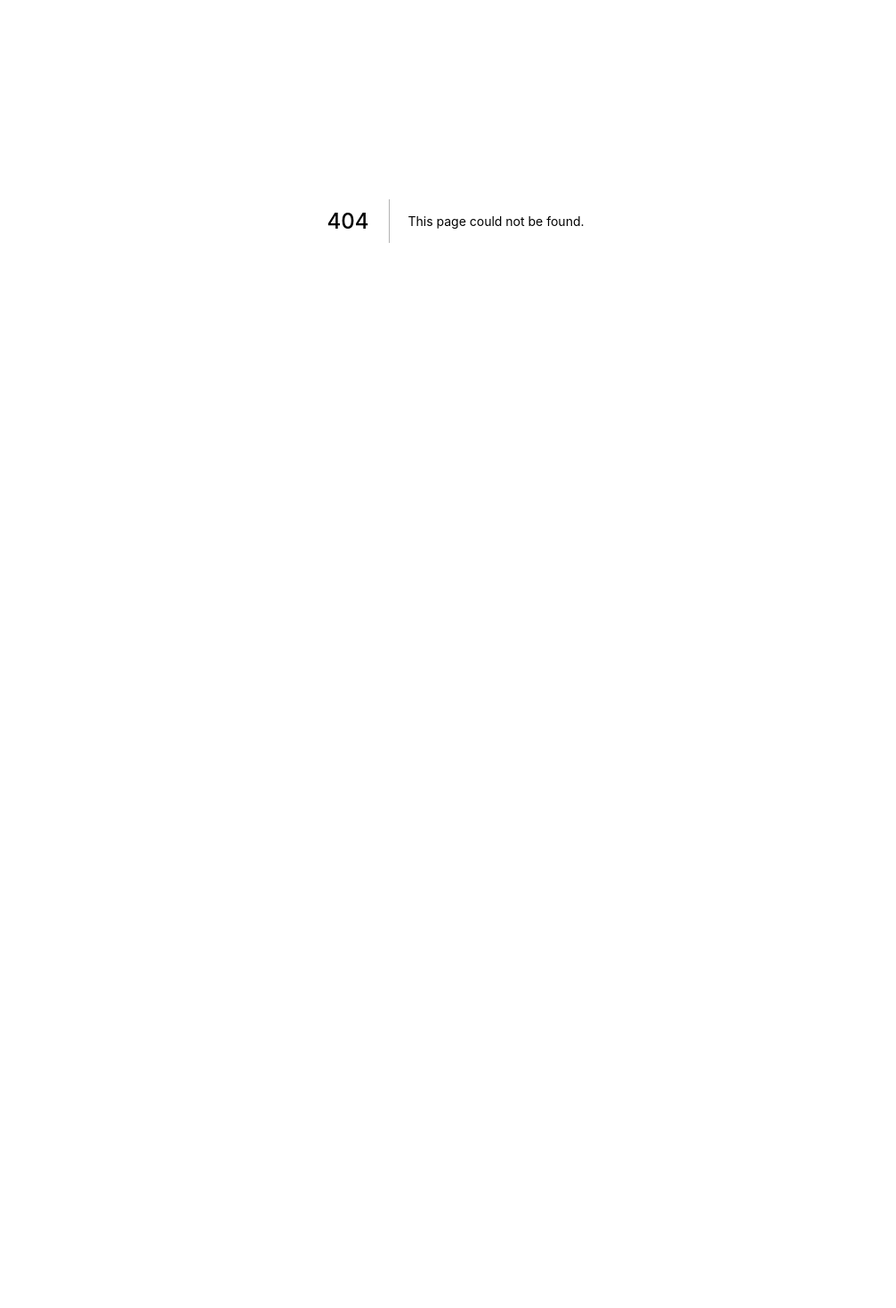
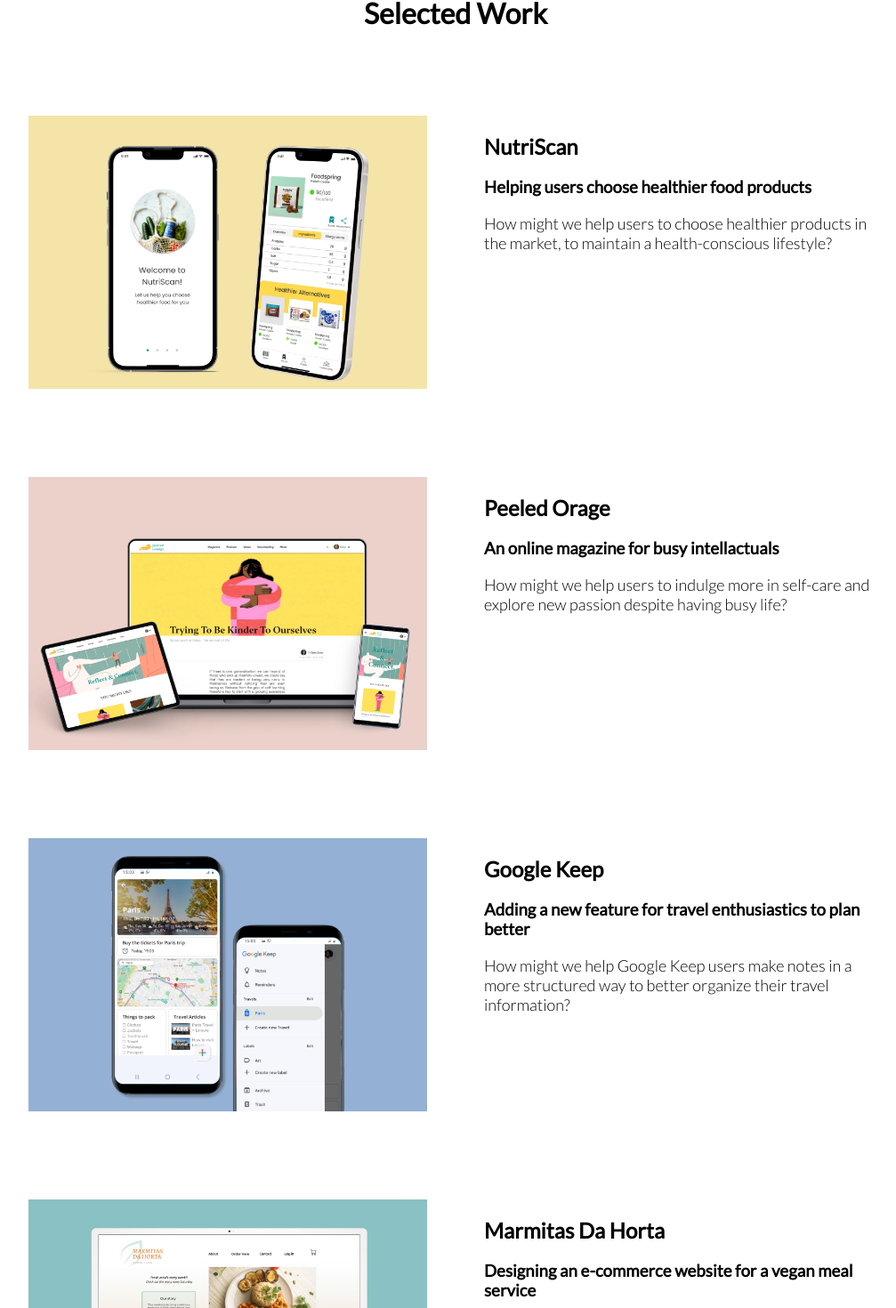
Before and after one commit to mitul45/shaily-portfolio, a Next.js app: page /work in a window 1280 px wide. Before the commit this address had no page. Shown: the part 152-1622 px from the top of the page at 89% size, without its empty margins (128-1135 px from the left). Before the commit the page ends 800 px from the top, so only its background shows below. Built offline with nearby package versions, Linux system fonts and the light colour scheme.

Commit message:
Add work page

```diff
--- a/components/Header.tsx
+++ b/components/Header.tsx
@@ -13,9 +13,6 @@
           <Link href="/work">
             <a className={styles.headerLink}>Work</a>
           </Link>
-          <Link href="/about">
-            <a className={styles.headerLink}>Contact</a>
-          </Link>
         </div>
       </div>
     </header>
--- /dev/null
+++ b/pages/work.tsx
@@ -0,0 +1,77 @@
+import type { NextPage } from "next";
+import Head from "next/head";
+import Image from "next/image";
+import cx from "classnames";
+
+import Header from "../components/Header";
+import Footer from "../components/Footer";
+import styles from "../styles/Work.module.css";
+
+import ProfileImage from "../public/profile.jpg";
+import GoogleKeepImage from "../public/home/Google keep.jpg";
+import MarmitasImage from "../public/home/Marmitas.jpg";
+import NutriScanImage from "../public/home/NutriScan.jpg";
+import PeeledOrangeImage from "../public/home/Peeled orange.jpg";
+
+const Work: NextPage = () => (
+  <>
+    <Head>
+      <title>Work – Shaily Gandhi</title>
+      <link rel="icon" href="/favicon.ico" />
+    </Head>
+
+    <Header />
+    <main>
+      <div className="container">
+        <h1 className={cx(styles.title, "center")}>Selected Work</h1>
+        <Project
+          image={NutriScanImage}
+          title="NutriScan"
+          subtitle="Helping users choose healthier food products"
+          desc="How might we help users to choose healthier products in the market, to maintain a health-conscious lifestyle?"
+        />
+        <Project
+          image={PeeledOrangeImage}
+          title="Peeled Orage"
+          subtitle="An online magazine for busy intellactuals"
+          desc="How might we help users to indulge more in self-care and explore new passion despite having busy life?"
+        />
+        <Project
+          image={GoogleKeepImage}
+          title="Google Keep"
+          subtitle="Adding a new feature for travel enthusiastics to plan better"
+          desc="How might we help Google Keep users make notes in a more structured way to better organize their travel information?"
+        />
+        <Project
+          image={MarmitasImage}
+          title="Marmitas Da Horta"
+          subtitle="Designing an e-commerce website for a vegan meal service"
+          desc="How might we help customers have a ready-made, tasty, home cooked meals to keep a healthy & eco-friendly lifestyle?"
+        />
+      </div>
+    </main>
+    <Footer />
+  </>
+);
+
+const Project = (props: {
+  image: StaticImageData;
+  title: string;
+  subtitle: string;
+  desc: string;
+}) => (
+  <>
+    <div className={styles.project}>
+      <div className={styles.projectImage}>
+        <Image src={props.image} alt="Profile photo" />
+      </div>
+      <div className={styles.projectText}>
+        <h2>{props.title}</h2>
+        <h3>{props.subtitle}</h3>
+        <p>{props.desc}</p>
+      </div>
+    </div>
+  </>
+);
+
+export default Work;
--- /dev/null
+++ b/styles/Work.module.css
@@ -0,0 +1,18 @@
+.title {
+  margin: 96px;
+}
+
+.project {
+  display: flex;
+  margin: 96px 0;
+}
+
+.projectImage {
+  width: 50%;
+  margin-right: 32px;
+}
+
+.projectText {
+  width: 50%;
+  margin-left: 32px;
+}
--- a/styles/globals.css
+++ b/styles/globals.css
@@ -40,3 +40,12 @@
 blockquote p::after {
   content: "\201D";
 }
+
+.container {
+  max-width: 960px;
+  margin: auto;
+}
+
+.center {
+  text-align: center;
+}
```
Also changed, not shown: pages/index.tsx (+13 -13 lines), styles/Home.module.css (+0 -9 lines).
